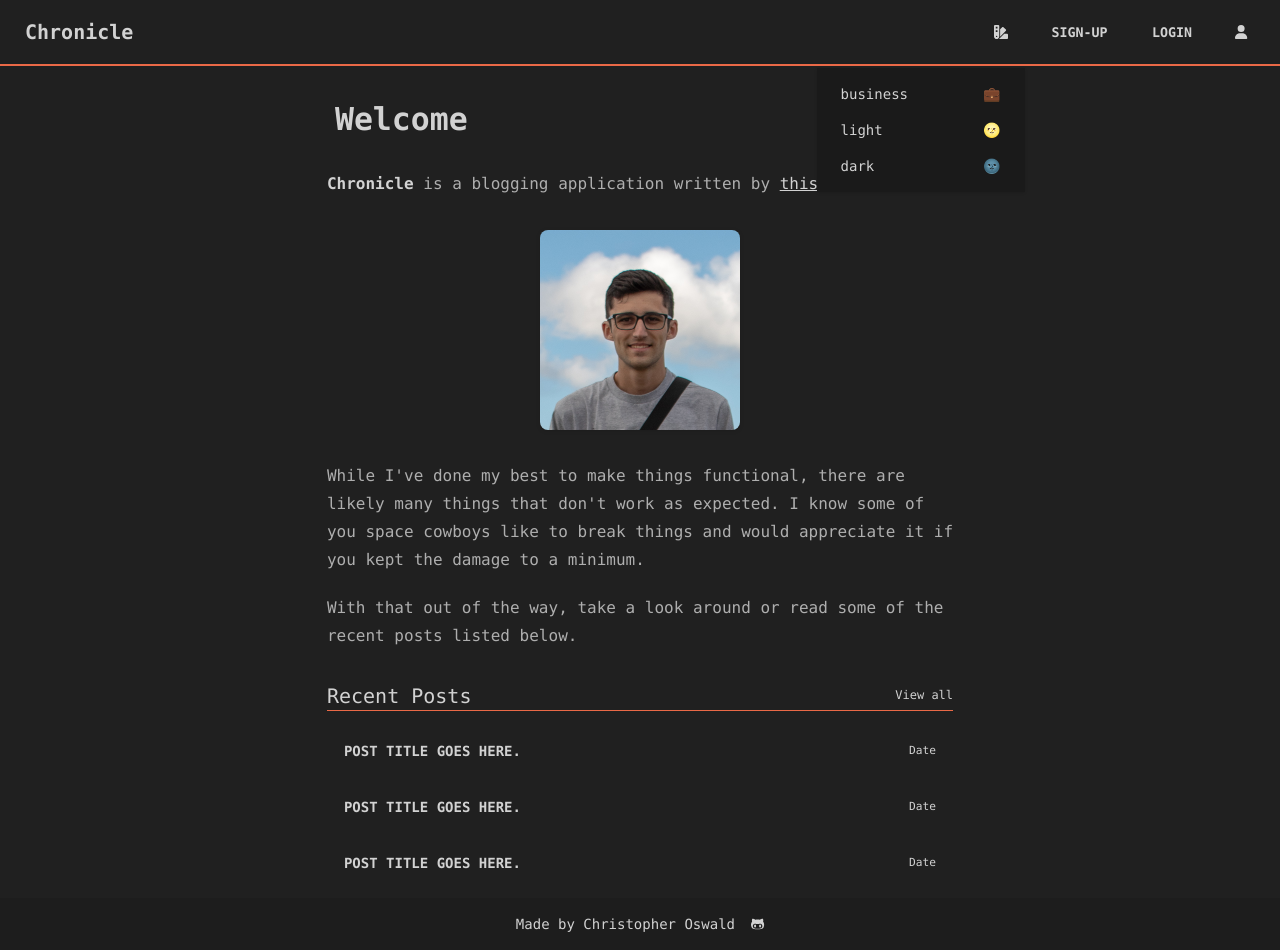
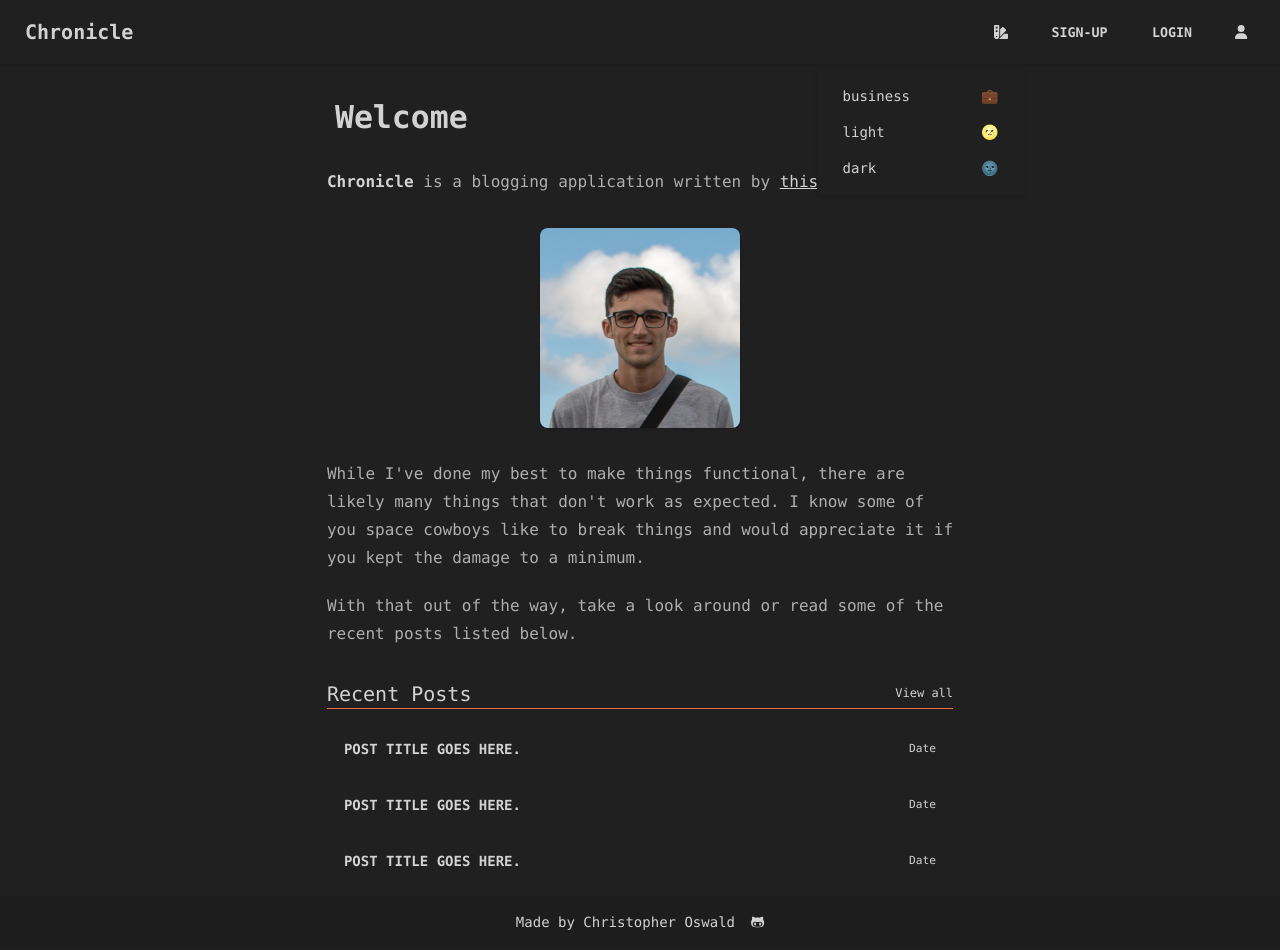
Before and after one commit to cesoun/chronicle-angular, an Angular app: page / in a window 1280 px wide. Both pictures are taken after a click on the label 1000 px from the left and 32 px from the top of the page. Built offline with nearby package versions, Linux system fonts and the light colour scheme; no server answers.

Commit message:
Cleanup styles, shadow works best here

```diff
--- a/src/app/index/index.component.html
+++ b/src/app/index/index.component.html
@@ -4,7 +4,7 @@
       <strong>Chronicle</strong> is a blogging application written by
       <a href="https://github.com/cesoun" target="_blank">this nerd</a>.
     </p>
-    <img src="assets/images/profile-picture.png" width="200" height="200" class="rounded-lg drop-shadow mx-auto">
+    <img src="assets/images/profile-picture.png" width="200" height="200" class="rounded-lg shadow mx-auto">
     <p>
       While I've done my best to make things functional, there are likely
       many things that don't work as expected. I know some of you space
--- a/src/app/navbar/navbar.component.html
+++ b/src/app/navbar/navbar.component.html
@@ -1,4 +1,4 @@
-<div class="navbar bg-base-100 border-b-2 border-b-accent sticky top-0">
+<div class="navbar bg-base-100 shadow sticky top-0">
   <div class="flex-1">
     <a routerLink="/" class="btn btn-ghost normal-case text-xl">Chronicle</a>
   </div>
@@ -9,7 +9,7 @@
     <!-- Collapse login / sign-up when on mobile -->
     <div class="dropdown dropdown-end md:hidden">
       <label tabindex="0" class="btn btn-ghost"><i class="fa-bars fa-solid"></i></label>
-      <ul tabindex="0" class="mt-3 p-2 shadow dropdown-content menu menu-compact bg-base-300 w-52">
+      <ul tabindex="0" class="mt-3 p-2 shadow border-2 border-base-200/25 dropdown-content menu menu-compact bg-base-100 w-52">
         <li>
           <a routerLink="/signup" class="justify-start">Sign-Up</a>
         </li>
@@ -25,7 +25,7 @@
     <!--    TODO: If we are logged in then display account instead of login -->
     <div class="dropdown dropdown-end">
       <label tabindex="0" class="btn btn-ghost"><i class="fa-solid fa-user"></i></label>
-      <ul tabindex="0" class="mt-3 p-2 shadow menu menu-compact dropdown-content bg-base-300 w-52">
+      <ul tabindex="0" class="mt-3 p-2 shadow border-2 border-base-200/25 menu menu-compact dropdown-content bg-base-100 w-52">
         <li>
           <a routerLink="/settings" class="justify-between">Profile<i class="fa-solid fa-user"></i></a>
         </li>
--- a/src/app/theme-picker/theme-picker.component.html
+++ b/src/app/theme-picker/theme-picker.component.html
@@ -1,6 +1,6 @@
 <div class="dropdown dropdown-end">
   <label tabindex="0" class="btn btn-ghost"><i class="fa-solid fa-swatchbook"></i></label>
-  <ul tabindex="0" class="mt-3 p-2 shadow dropdown-content menu menu-compact bg-base-300 w-52">
+  <ul tabindex="0" class="mt-3 p-2 shadow border-2 border-base-200/25 dropdown-content menu menu-compact bg-base-100 w-52">
     <li *ngFor="let theme of themes">
       <button class="justify-between" (click)="updateTheme(theme)">
         {{theme.name}} <span>{{theme.emoji}}</span>
```
